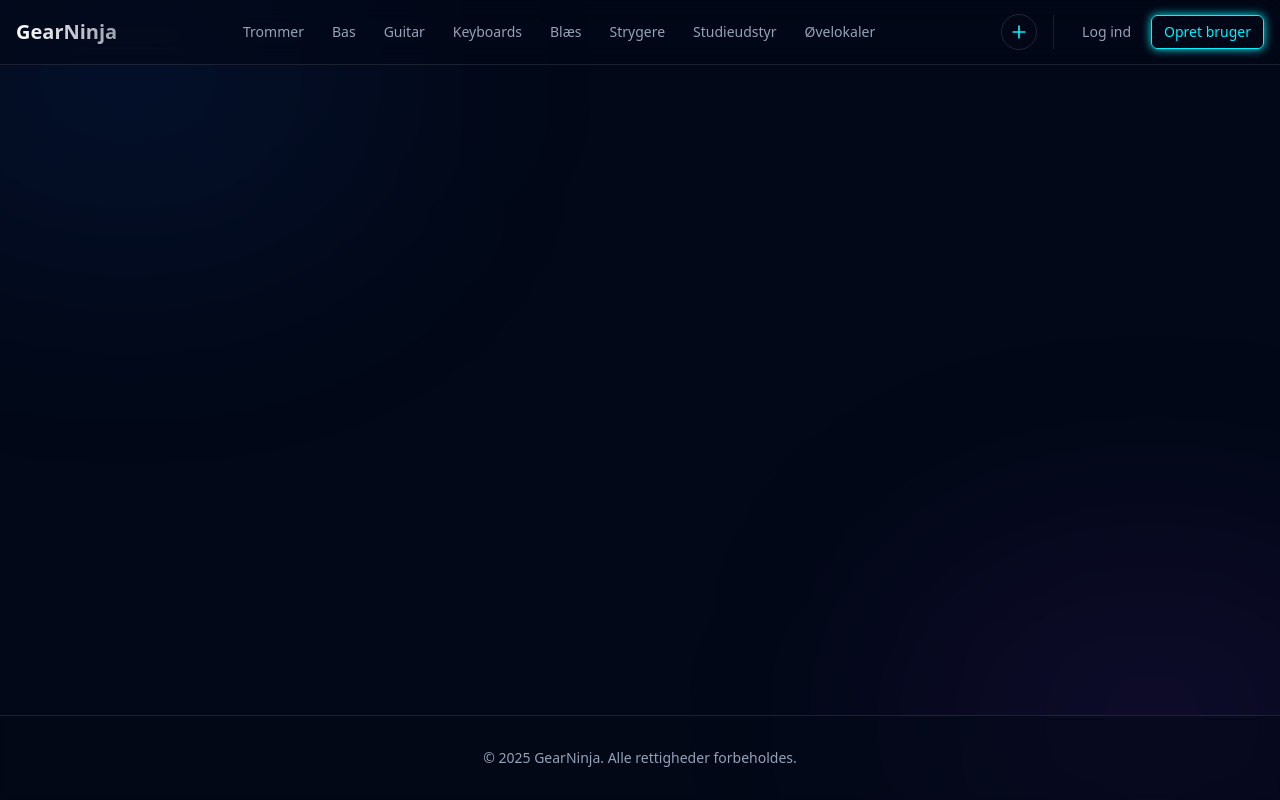
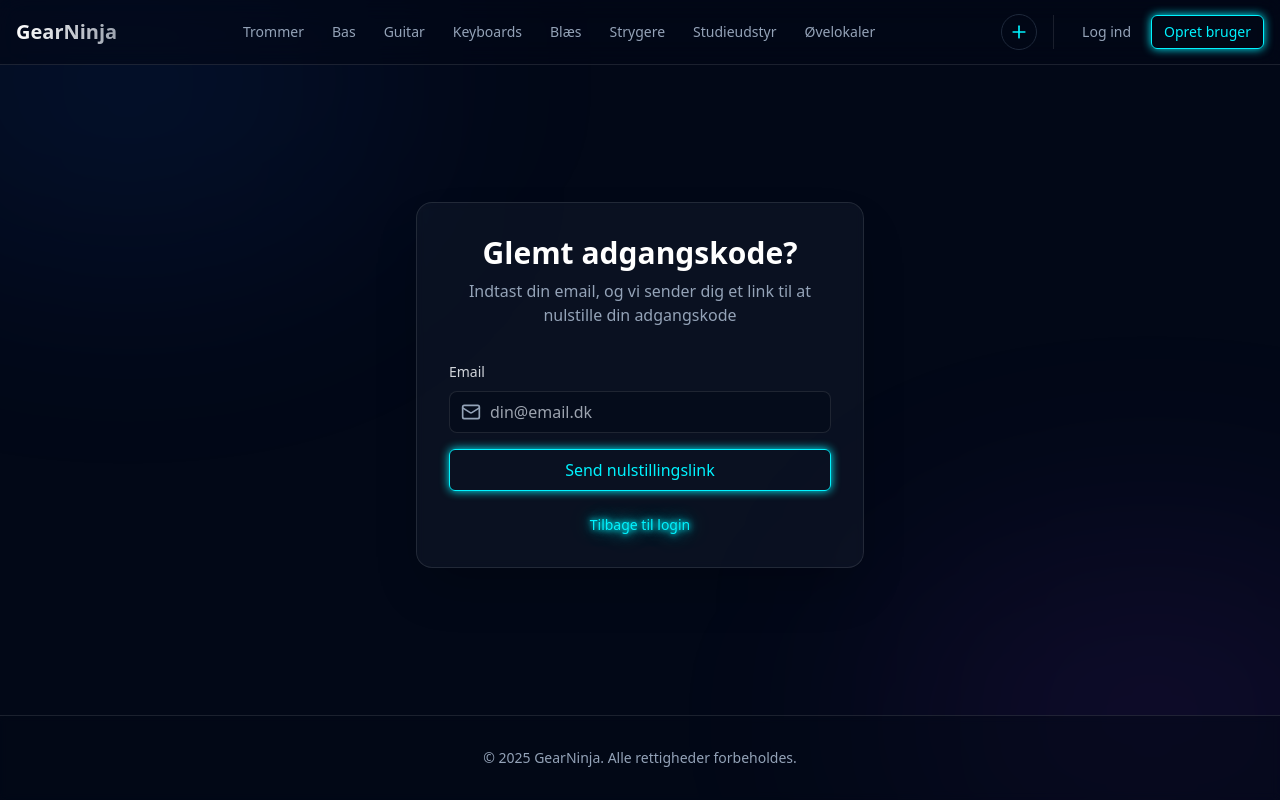
Before and after one commit to mikkelkonyher/gearninja, a React (Vite) app: page /reset-password in a window 1280 px wide. Built offline with nearby package versions, Linux system fonts and the light colour scheme; no server answers.

Commit message:
resetpassword

```diff
--- a/src/App.tsx
+++ b/src/App.tsx
@@ -4,6 +4,7 @@ import { Layout } from './components/Layout';
 import { LandingPage } from './pages/LandingPage';
 import { RegisterPage } from './pages/auth/RegisterPage';
 import { LoginPage } from './pages/auth/LoginPage';
+import { ResetPasswordPage } from './pages/auth/ResetPasswordPage';
 import { CreateAnnouncementPage } from './pages/CreateAnnouncementPage';
 import { CreateTrommerPage } from './pages/CreateTrommerPage';
 import { TrommerPage } from './pages/TrommerPage';
@@ -38,6 +39,8 @@ function App() {
           <Route path="/" element={<LandingPage />} />
           <Route path="/register" element={<RegisterPage />} />
           <Route path="/login" element={<LoginPage />} />
+          <Route path="/reset-password" element={<ResetPasswordPage />} />
+          <Route path="/forgot-password" element={<ResetPasswordPage />} />
           <Route path="/create" element={<CreateAnnouncementPage />} />
           <Route path="/create/trommer" element={<CreateTrommerPage />} />
           <Route path="/create/guitar" element={<CreateGuitarPage />} />
--- /dev/null
+++ b/src/pages/auth/ResetPasswordPage.tsx
@@ -0,0 +1,272 @@
+import React, { useState, useEffect } from 'react';
+import { Link, useNavigate, useSearchParams } from 'react-router-dom';
+import { motion } from 'framer-motion';
+import { Mail, Lock, Loader2, CheckCircle } from 'lucide-react';
+import { Button } from '../../components/ui/Button';
+import { supabase } from '../../lib/supabase';
+
+export function ResetPasswordPage() {
+  const navigate = useNavigate();
+  const [searchParams] = useSearchParams();
+
+  const [loading, setLoading] = useState(false);
+  const [error, setError] = useState<string | null>(null);
+  const [success, setSuccess] = useState(false);
+  const [isResetMode, setIsResetMode] = useState(false);
+  const [formData, setFormData] = useState({
+    email: '',
+    password: '',
+    confirmPassword: '',
+  });
+
+  useEffect(() => {
+    // Check if we have hash fragments (Supabase redirects with #access_token=...)
+    const hashParams = new URLSearchParams(window.location.hash.substring(1));
+    const type = hashParams.get('type');
+
+    // Also check query params for type
+    const queryType = searchParams.get('type');
+
+    // If we have a recovery type, we're in reset mode
+    if (type === 'recovery' || queryType === 'recovery') {
+      setIsResetMode(true);
+
+      // Verify the session - Supabase should have set it from the hash
+      supabase.auth.getSession().then(({ data: { session } }) => {
+        if (!session) {
+          setError('Ugyldig eller udløbet link. Anmod om et nyt link.');
+        }
+      });
+    }
+
+    // Listen for auth state changes (when user arrives via email link)
+    const {
+      data: { subscription },
+    } = supabase.auth.onAuthStateChange((event, session) => {
+      if (event === 'PASSWORD_RECOVERY') {
+        setIsResetMode(true);
+      }
+    });
+
+    return () => subscription.unsubscribe();
+  }, [searchParams]);
+
+  const handleRequestReset = async (e: React.FormEvent) => {
+    e.preventDefault();
+    setError(null);
+    setLoading(true);
+
+    try {
+      const { error } = await supabase.auth.resetPasswordForEmail(formData.email, {
+        redirectTo: `${window.location.origin}/reset-password`,
+      });
+
+      if (error) throw error;
+
+      setSuccess(true);
+    } catch (err: any) {
+      setError(err.message || 'Der skete en fejl. Prøv igen senere.');
+    } finally {
+      setLoading(false);
+    }
+  };
+
+  const handleResetPassword = async (e: React.FormEvent) => {
+    e.preventDefault();
+    setError(null);
+
+    if (formData.password !== formData.confirmPassword) {
+      setError('Adgangskoderne matcher ikke');
+      return;
+    }
+
+    if (formData.password.length < 6) {
+      setError('Adgangskoden skal være mindst 6 tegn');
+      return;
+    }
+
+    setLoading(true);
+
+    try {
+      const { error } = await supabase.auth.updateUser({
+        password: formData.password,
+      });
+
+      if (error) throw error;
+
+      setSuccess(true);
+      setTimeout(() => {
+        navigate('/login', {
+          state: { message: 'Adgangskode opdateret! Du kan nu logge ind.' },
+        });
+      }, 2000);
+    } catch (err: any) {
+      setError(err.message || 'Der skete en fejl. Prøv igen senere.');
+    } finally {
+      setLoading(false);
+    }
+  };
+
+  // If success, show success message
+  if (success && !isResetMode) {
+    return (
+      <div className="min-h-[80vh] flex items-center justify-center px-4">
+        <motion.div
+          initial={{ opacity: 0, scale: 0.95 }}
+          animate={{ opacity: 1, scale: 1 }}
+          className="w-full max-w-md"
+        >
+          <div className="bg-secondary/30 border border-white/10 rounded-2xl p-8 shadow-2xl backdrop-blur-sm text-center">
+            <CheckCircle className="w-16 h-16 text-green-400 mx-auto mb-4" />
+            <h1 className="text-2xl font-bold text-white mb-2">Email sendt!</h1>
+            <p className="text-muted-foreground mb-6">
+              Tjek din email for et link til at nulstille din adgangskode.
+            </p>
+            <Link to="/login">
+              <Button variant="neon" className="w-full">
+                Tilbage til login
+              </Button>
+            </Link>
+          </div>
+        </motion.div>
+      </div>
+    );
+  }
+
+  if (success && isResetMode) {
+    return (
+      <div className="min-h-[80vh] flex items-center justify-center px-4">
+        <motion.div
+          initial={{ opacity: 0, scale: 0.95 }}
+          animate={{ opacity: 1, scale: 1 }}
+          className="w-full max-w-md"
+        >
+          <div className="bg-secondary/30 border border-white/10 rounded-2xl p-8 shadow-2xl backdrop-blur-sm text-center">
+            <CheckCircle className="w-16 h-16 text-green-400 mx-auto mb-4" />
+            <h1 className="text-2xl font-bold text-white mb-2">Adgangskode opdateret!</h1>
+            <p className="text-muted-foreground">
+              Du bliver omdirigeret til login siden...
+            </p>
+          </div>
+        </motion.div>
+      </div>
+    );
+  }
+
+  return (
+    <div className="min-h-[80vh] flex items-center justify-center px-4">
+      <motion.div
+        initial={{ opacity: 0, scale: 0.95 }}
+        animate={{ opacity: 1, scale: 1 }}
+        className="w-full max-w-md"
+      >
+        <div className="bg-secondary/30 border border-white/10 rounded-2xl p-8 shadow-2xl backdrop-blur-sm">
+          <div className="text-center mb-8">
+            <h1 className="text-3xl font-bold text-white mb-2">
+              {isResetMode ? 'Nulstil adgangskode' : 'Glemt adgangskode?'}
+            </h1>
+            <p className="text-muted-foreground">
+              {isResetMode
+                ? 'Indtast din nye adgangskode'
+                : 'Indtast din email, og vi sender dig et link til at nulstille din adgangskode'}
+            </p>
+          </div>
+
+          {error && (
+            <div className="mb-6 p-3 rounded-lg bg-red-500/10 border border-red-500/20 text-red-400 text-sm text-center">
+              {error}
+            </div>
+          )}
+
+          <form
+            onSubmit={isResetMode ? handleResetPassword : handleRequestReset}
+            className="space-y-4"
+          >
+            {!isResetMode && (
+              <div className="space-y-2">
+                <label className="text-sm font-medium text-gray-300">Email</label>
+                <div className="relative">
+                  <Mail className="absolute left-3 top-1/2 -translate-y-1/2 w-5 h-5 text-muted-foreground" />
+                  <input
+                    type="email"
+                    required
+                    className="w-full bg-background/50 border border-white/10 rounded-lg py-2 pl-10 pr-4 text-white focus:outline-none focus:border-neon-blue focus:ring-1 focus:ring-neon-blue transition-all"
+                    placeholder="din@email.dk"
+                    value={formData.email}
+                    onChange={(e) => setFormData({ ...formData, email: e.target.value })}
+                  />
+                </div>
+              </div>
+            )}
+
+            {isResetMode && (
+              <>
+                <div className="space-y-2">
+                  <label className="text-sm font-medium text-gray-300">
+                    Ny adgangskode
+                  </label>
+                  <div className="relative">
+                    <Lock className="absolute left-3 top-1/2 -translate-y-1/2 w-5 h-5 text-muted-foreground" />
+                    <input
+                      type="password"
+                      required
+                      className="w-full bg-background/50 border border-white/10 rounded-lg py-2 pl-10 pr-4 text-white focus:outline-none focus:border-neon-blue focus:ring-1 focus:ring-neon-blue transition-all"
+                      placeholder="••••••••"
+                      value={formData.password}
+                      onChange={(e) =>
+                        setFormData({ ...formData, password: e.target.value })
+                      }
+                    />
+                  </div>
+                </div>
+
+                <div className="space-y-2">
+                  <label className="text-sm font-medium text-gray-300">
+                    Bekræft adgangskode
+                  </label>
+                  <div className="relative">
+                    <Lock className="absolute left-3 top-1/2 -translate-y-1/2 w-5 h-5 text-muted-foreground" />
+                    <input
+                      type="password"
+                      required
+                      className="w-full bg-background/50 border border-white/10 rounded-lg py-2 pl-10 pr-4 text-white focus:outline-none focus:border-neon-blue focus:ring-1 focus:ring-neon-blue transition-all"
+                      placeholder="••••••••"
+                      value={formData.confirmPassword}
+                      onChange={(e) =>
+                        setFormData({
+                          ...formData,
+                          confirmPassword: e.target.value,
+                        })
+                      }
+                    />
+                  </div>
+                </div>
+              </>
+            )}
+
+            <Button
+              type="submit"
+              variant="neon"
+              className="w-full mt-6"
+              disabled={loading}
+            >
+              {loading ? (
+                <Loader2 className="w-5 h-5 animate-spin mx-auto" />
+              ) : isResetMode ? (
+                'Opdater adgangskode'
+              ) : (
+                'Send nulstillingslink'
+              )}
+            </Button>
+          </form>
+
+          <div className="mt-6 text-center text-sm text-muted-foreground">
+            <Link to="/login" className="text-neon-blue hover:underline">
+              Tilbage til login
+            </Link>
+          </div>
+        </div>
+      </motion.div>
+    </div>
+  );
+}
```
